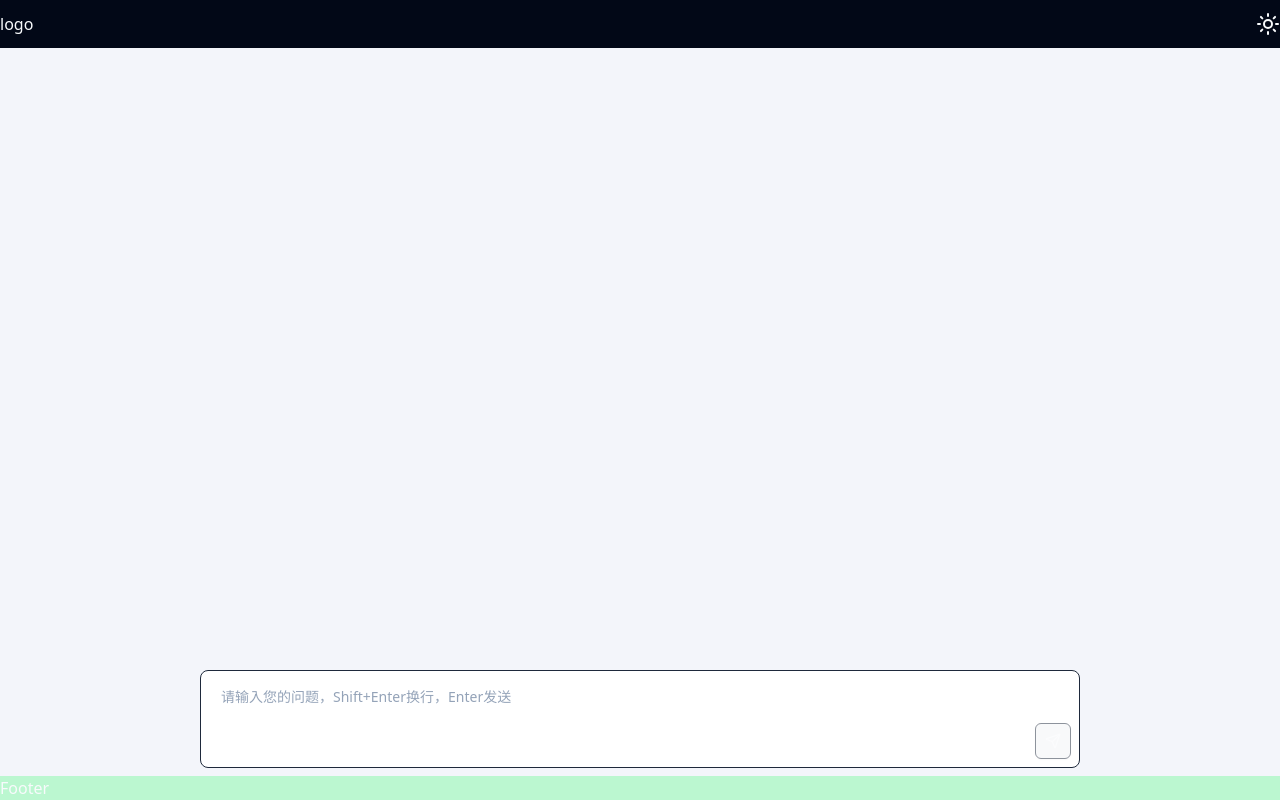
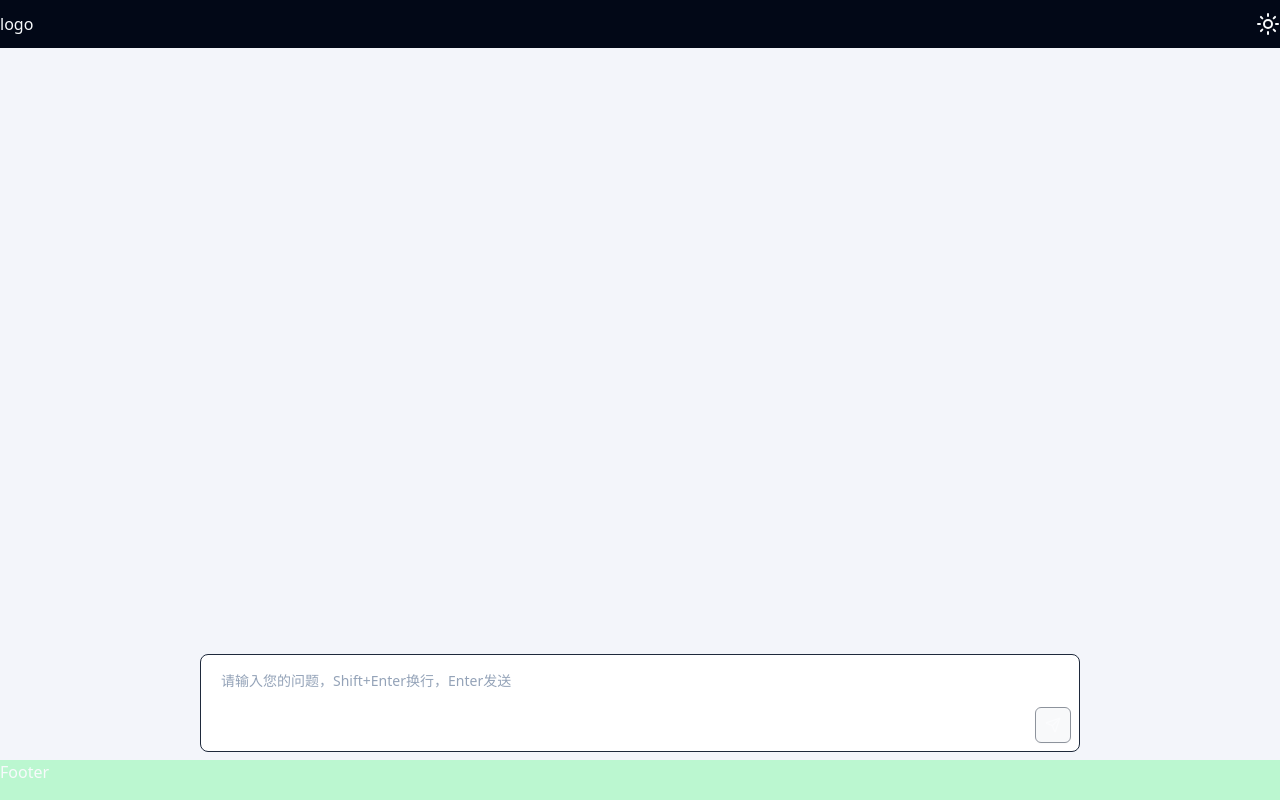
Before and after one commit to coderminer/chatgpt-client, a React (Vite) app: page / in a window 1280 px wide. Built offline with nearby package versions, Linux system fonts and the light colour scheme.

Commit message:
feat: adjust the height

```diff
--- a/package.json
+++ b/package.json
@@ -13,8 +13,10 @@
     "@fortaine/fetch-event-source": "^3.0.6",
     "@radix-ui/react-avatar": "^1.1.0",
     "@radix-ui/react-icons": "^1.3.0",
+    "@radix-ui/react-scroll-area": "^1.1.0",
     "@radix-ui/react-slot": "^1.1.0",
     "@radix-ui/react-toast": "^1.2.1",
+    "ahooks": "^3.8.0",
     "class-variance-authority": "^0.7.0",
     "clsx": "^2.1.1",
     "jsonwebtoken-esm": "1.0.5",
--- a/src/components/messages/MessageList.tsx
+++ b/src/components/messages/MessageList.tsx
@@ -1,5 +1,6 @@
 import { IMessage } from "@/types/chat";
 import MessageBox from "./MessageBox";
+import { ScrollArea } from "../ui/scroll-area";
 
 const MessageList = ({ messages }: { messages: IMessage[] }) => {
   return (
--- /dev/null
+++ b/src/components/ui/scroll-area.tsx
@@ -0,0 +1,46 @@
+import * as React from "react"
+import * as ScrollAreaPrimitive from "@radix-ui/react-scroll-area"
+
+import { cn } from "@/lib/utils"
+
+const ScrollArea = React.forwardRef<
+  React.ElementRef<typeof ScrollAreaPrimitive.Root>,
+  React.ComponentPropsWithoutRef<typeof ScrollAreaPrimitive.Root>
+>(({ className, children, ...props }, ref) => (
+  <ScrollAreaPrimitive.Root
+    ref={ref}
+    className={cn("relative overflow-hidden", className)}
+    {...props}
+  >
+    <ScrollAreaPrimitive.Viewport className="h-full w-full rounded-[inherit]">
+      {children}
+    </ScrollAreaPrimitive.Viewport>
+    <ScrollBar />
+    <ScrollAreaPrimitive.Corner />
+  </ScrollAreaPrimitive.Root>
+))
+ScrollArea.displayName = ScrollAreaPrimitive.Root.displayName
+
+const ScrollBar = React.forwardRef<
+  React.ElementRef<typeof ScrollAreaPrimitive.ScrollAreaScrollbar>,
+  React.ComponentPropsWithoutRef<typeof ScrollAreaPrimitive.ScrollAreaScrollbar>
+>(({ className, orientation = "vertical", ...props }, ref) => (
+  <ScrollAreaPrimitive.ScrollAreaScrollbar
+    ref={ref}
+    orientation={orientation}
+    className={cn(
+      "flex touch-none select-none transition-colors",
+      orientation === "vertical" &&
+        "h-full w-2.5 border-l border-l-transparent p-[1px]",
+      orientation === "horizontal" &&
+        "h-2.5 flex-col border-t border-t-transparent p-[1px]",
+      className
+    )}
+    {...props}
+  >
+    <ScrollAreaPrimitive.ScrollAreaThumb className="relative flex-1 rounded-full bg-border" />
+  </ScrollAreaPrimitive.ScrollAreaScrollbar>
+))
+ScrollBar.displayName = ScrollAreaPrimitive.ScrollAreaScrollbar.displayName
+
+export { ScrollArea, ScrollBar }
--- a/src/layouts/AppLayout.tsx
+++ b/src/layouts/AppLayout.tsx
@@ -1,19 +1,31 @@
-import React from 'react'
-import Header from './Header';
-import Footer from './Footer';
+import React, { useRef } from "react";
+import Header from "./Header";
+import Footer from "./Footer";
 import { Toaster } from "@/components/ui/toaster";
+import { useSize } from "ahooks";
 
 const AppLayout = ({ children }: { children: React.ReactNode }) => {
+  const headerRef = useRef(null);
+  const footerRef = useRef(null);
+  const headerSize = useSize(headerRef);
+  const footerSize = useSize(footerRef);
+  const height = ((headerSize?.height || 0) + (footerSize?.height || 0))
+  console.log(headerSize)
   return (
     <div className="h-full flex flex-col">
-      <Header />
-      <main className="flex-1 bg-[#f3f5fa]">
-        { children }
+      <Header ref={headerRef} />
+      <main
+        className="bg-[#f3f5fa]"
+        style={{
+          height: `calc(100% - ${height}px)`,
+        }}
+      >
+        {children}
       </main>
       <Toaster />
-      <Footer />
+      <Footer ref={footerRef} />
     </div>
   );
-}
+};
 
-export default AppLayout
+export default AppLayout;
--- a/src/layouts/Footer.tsx
+++ b/src/layouts/Footer.tsx
@@ -1,5 +1,11 @@
-const Footer = () => {
-  return <footer className=" bg-green-200">Footer</footer>;
-}
+import { forwardRef } from "react";
 
-export default Footer
+const Footer = forwardRef<HTMLElement>((props, ref) => {
+  return (
+    <footer className=" bg-green-200 h-10" ref={ref} {...props}>
+      Footer
+    </footer>
+  );
+});
+
+export default Footer;
--- a/src/layouts/Header.tsx
+++ b/src/layouts/Header.tsx
@@ -1,18 +1,25 @@
 import { useTheme } from "@/hooks/useTheme";
 import { Moon, Sun } from "lucide-react";
+import { forwardRef } from "react";
 
-const Header = () => {
-  const { theme, setTheme } = useTheme()
+const Header = forwardRef<HTMLElement>((props, ref) => {
+  const { theme, setTheme } = useTheme();
   return (
-    <header className="flex h-12 justify-between items-center">
+    <header
+      className="flex h-12 justify-between items-center"
+      ref={ref}
+      {...props}
+    >
       <div>logo</div>
       <div>
-        {
-          theme === 'dark' ? <Sun onClick={() => setTheme('light')} /> : <Moon onClick={() => setTheme('dark')} />
-        }
+        {theme === "dark" ? (
+          <Sun onClick={() => setTheme("light")} />
+        ) : (
+          <Moon onClick={() => setTheme("dark")} />
+        )}
       </div>
     </header>
   );
-};
+});
 
 export default Header;
--- a/src/pages/Chat.tsx
+++ b/src/pages/Chat.tsx
@@ -4,8 +4,13 @@
 import { useChatStore } from "@/stores/chatStore";
 import { nanoid } from "nanoid";
 import MessageList from "@/components/messages/MessageList";
+import { ScrollArea } from "@/components/ui/scroll-area";
+import { useRef } from "react";
+import { useSize } from "ahooks";
 
 const Chat = () => {
+  const bottomRef = useRef(null)
+  const bottomSize = useSize(bottomRef)
   const prompt = useChatStore((state) => state.prompt);
   const messages = useChatStore((state) => state.messages);
   const updatePrompt = useChatStore((state) => state.updatePrompt);
@@ -65,11 +70,13 @@
     console.log("msgs: ", messages);
   };
   return (
-    <div className="flex flex-col max-w-4xl mx-auto h-full p-2">
-      <div className="flex-1">
-        <MessageList messages={messages} />
+    <div className="flex flex-col max-w-4xl mx-auto h-full p-2 space-y-2">
+      <div style={{ height: `calc(100% - ${(bottomSize?.height || 0) + 8}px)` }}>
+        <ScrollArea className="h-full">
+          <MessageList messages={messages} />
+        </ScrollArea>
       </div>
-      <div>
+      <div ref={bottomRef}>
         <PromptInput handleSubmit={handleSend} />
       </div>
     </div>
```
Also changed, not shown: 1 other file (tests, documents, lock files or other folders).
